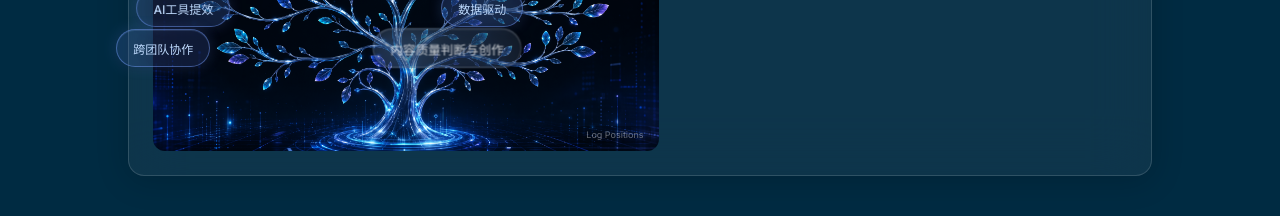
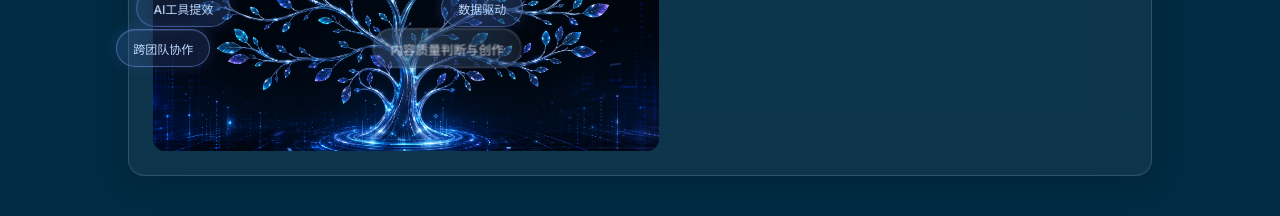
Before and after one commit to morinooto013/lsypersonal-space, a React (Vite) app: page / in a window 1280 px wide. Shown: the part 1400-1616 px from the top of the page. Built offline with nearby package versions, Linux system fonts and the light colour scheme.

Commit message:
fix: remove log button, keep drag + localStorage auto-save

```diff
--- a/src/components/About.tsx
+++ b/src/components/About.tsx
@@ -1,4 +1,4 @@
-import { useState, useRef, useCallback, useEffect } from 'react'
+import { useState, useRef, useEffect } from 'react'
 
 type SkillDetail = {
   title: string
@@ -93,12 +93,6 @@ export default function About() {
     localStorage.setItem('skill-tree-positions', JSON.stringify(positions))
   }, [positions])
 
-  // Log positions to console for hardcoding later
-  const logPositions = useCallback(() => {
-    console.log('=== Skill Tree Positions ===')
-    console.log(JSON.stringify(positions, null, 2))
-  }, [positions])
-
   return (
     <section id="about" className="relative z-10 min-h-screen flex items-center py-32 px-6">
       <div className="max-w-5xl mx-auto w-full">
@@ -184,12 +178,6 @@ export default function About() {
               </div>
 
               {/* Dev button to log positions */}
-              <button
-                onClick={logPositions}
-                className="absolute bottom-2 right-2 text-[9px] text-white/40 hover:text-white/80 bg-black/30 rounded px-2 py-0.5 z-50"
-              >
-                Log Positions
-              </button>
             </div>
 
             {/* Detail panel - right */}
```
